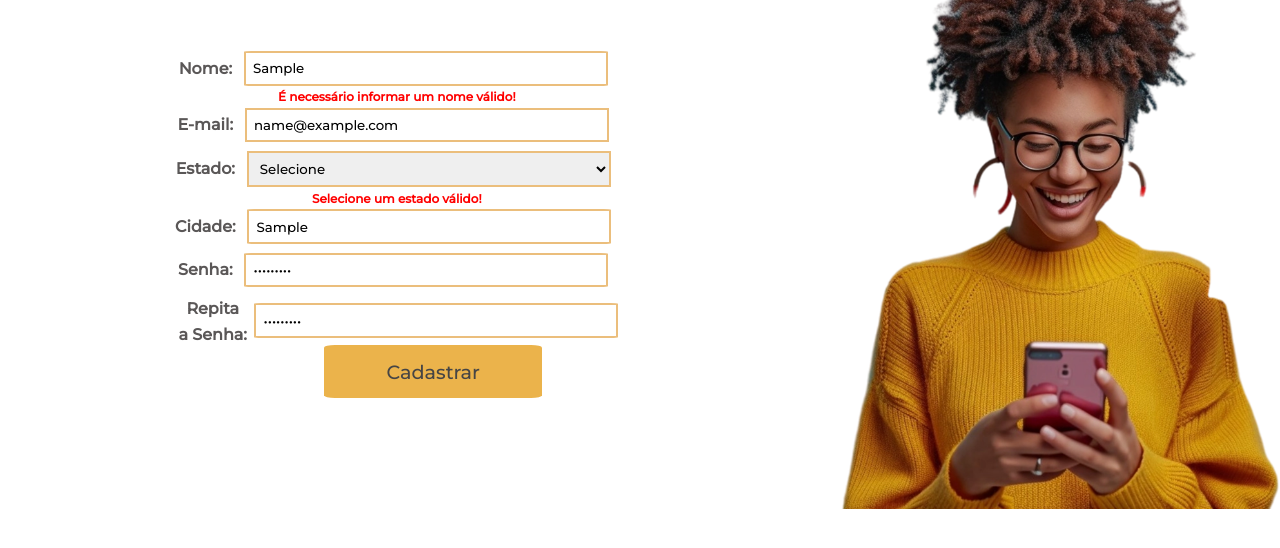
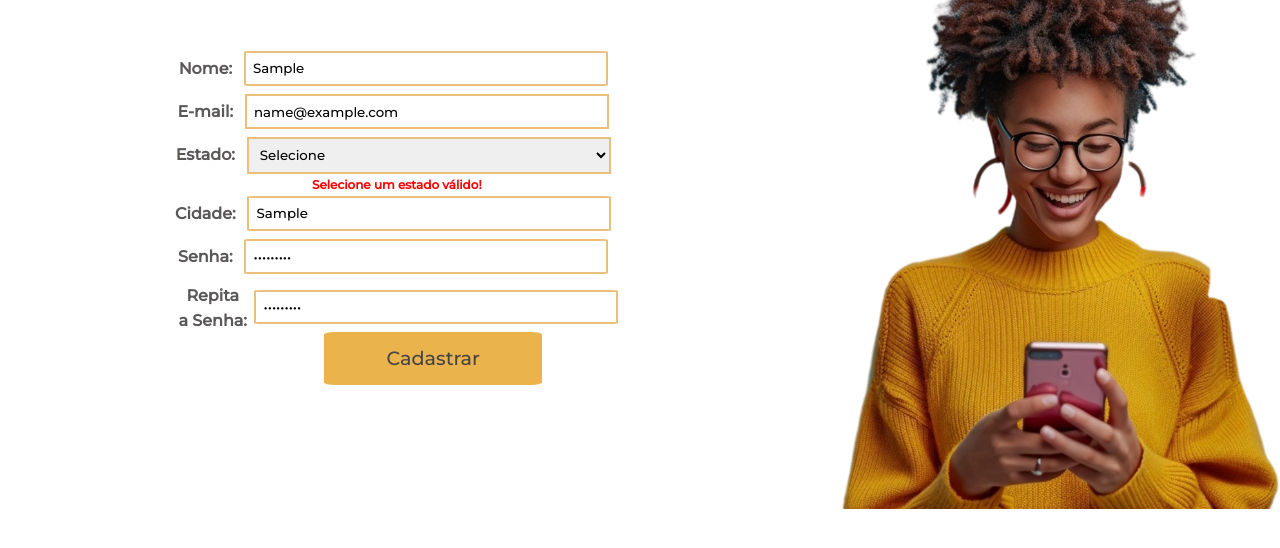
Before and after one commit to anacarolinacerqueira/RentATester, a website: page app/cadastro.html in a window 1280 px wide. Both pictures are taken after typing "Sample", "name@example.com", "Sample", "Sample123", "Sample123" into the empty fields and a click on the button "Cadastrar". Shown: the part 166-714 px from the top of the page. Drawn offline with Linux system fonts and the light colour scheme.

Commit message:
ajustes em validações

```diff
--- a/app/cadastro.html
+++ b/app/cadastro.html
@@ -63,12 +63,12 @@
 
 
         <label for="senha">Senha:</label>
-        <input type="password" id="senha" name="senha" placeholder="Informe uma senha com no mínino 6 caracteres!">
+        <input type="password" id="senha" name="senha" placeholder="Informe uma senha com no mínino 6 caracteres">
         <span class="error-message" id="senhaError"></span>
         <span class="error-message" id="repitaSenhaError"></span>
 
         <label for="repitaSenha" id="repSenha">Repita<br> a Senha:</label>
-        <input type="password" id="repitaSenha" name="repitaSenha" placeholder="Repita a sua senha">
+        <input type="password" id="repitaSenha" name="repitaSenha">
 
         <button type="submit" id="botaoCadastrar">Cadastrar</button>
         <span class="success-message" id="successMessage"></span>
--- a/app/scripts/cadastro.js
+++ b/app/scripts/cadastro.js
@@ -26,7 +26,7 @@ document.addEventListener('DOMContentLoaded', function() {
             element.style.fontSize = '12px';
         }
 
-        if (!nome || nome.length < 10) {
+        if (!nome || nome.length < 3) {
             setError('nomeError', 'É necessário informar um nome válido!');
             isValid = false;
         }
@@ -73,7 +73,7 @@ document.addEventListener('DOMContentLoaded', function() {
 
             setTimeout(function() {
                 window.location.assign('index.html');
-            }, 3000);
+            }, 5000);
         } else {
             document.getElementById('successMessage').textContent = '';
         }
```
